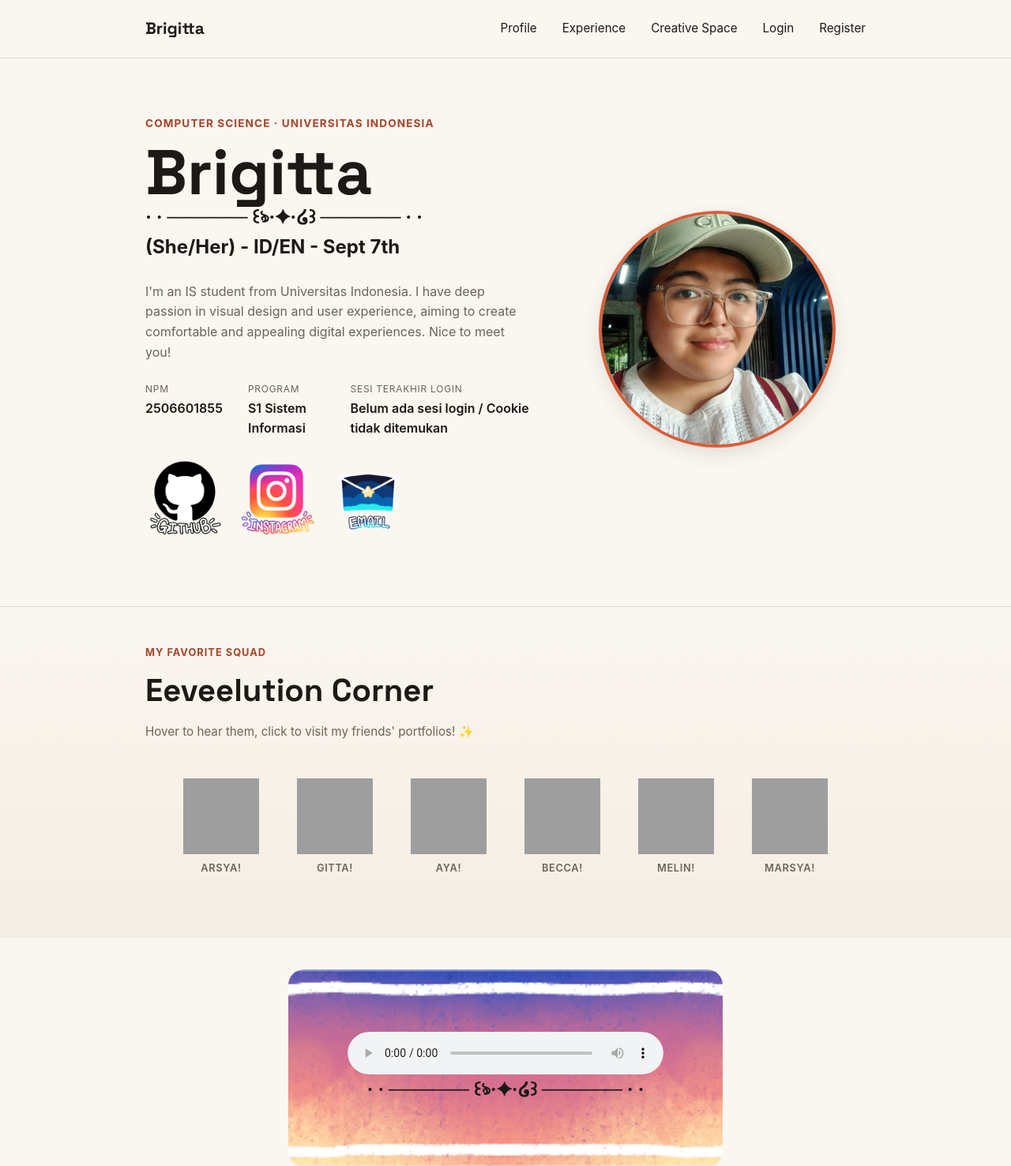
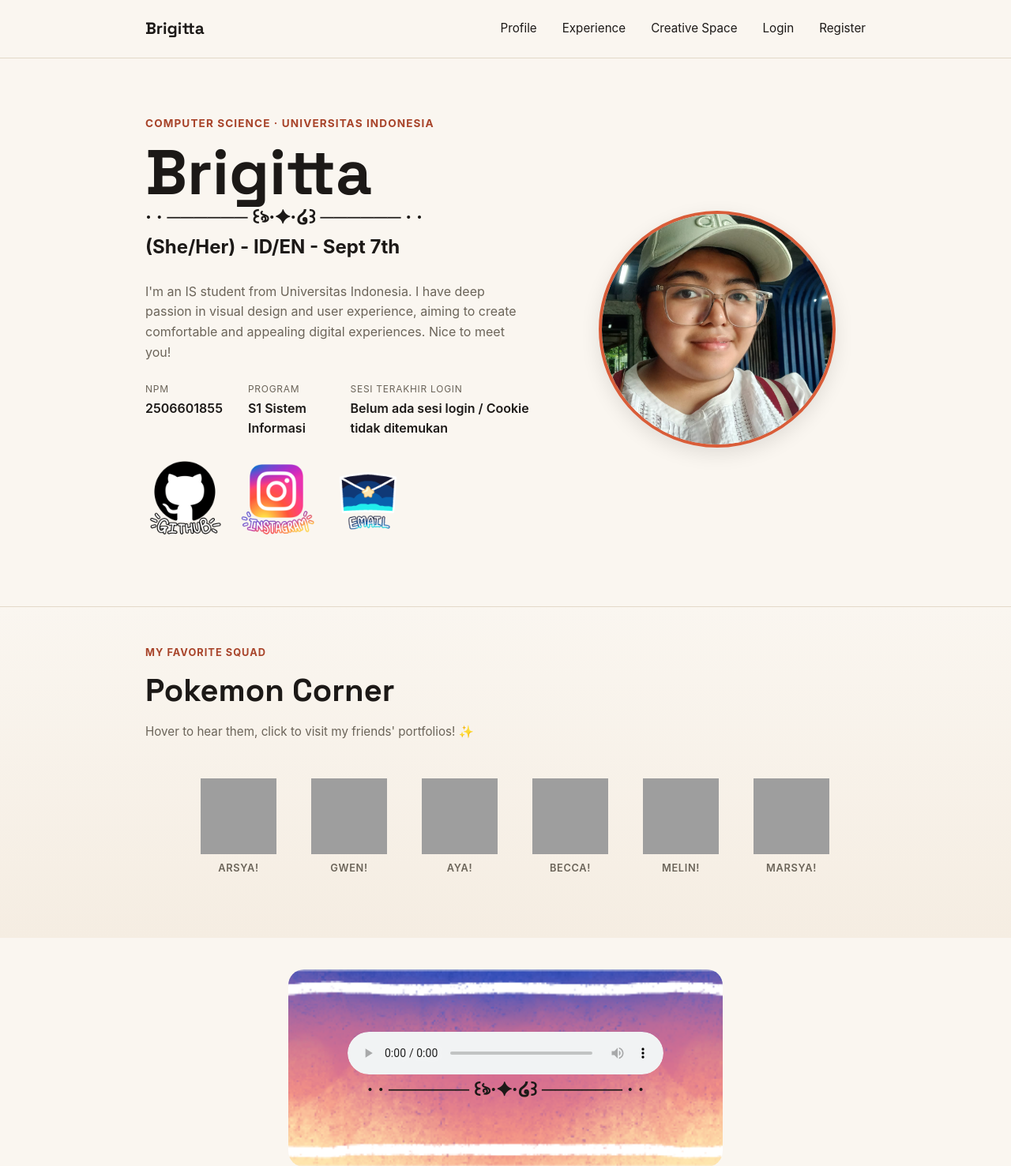
Before and after one commit to brigittasimanjuntak/myportfolio, a Django app: page / in a window 1280 px wide. Shown: the top 1477 px of the page at 79% size. Run offline with Django 5.2, Linux system fonts and the light colour scheme; grey boxes are pictures that could not be loaded.

Commit message:
changing from eeveelution to pokemon changing pokemon sprites

```diff
--- a/static/css/style.css
+++ b/static/css/style.css
@@ -553,14 +553,14 @@ h1, .brand {
     border-top: 1px solid var(--line);
 }
 
-/* ===== EEVEELUTION SECTION ===== */
-.eeveelution-section {
+/* ===== POKEMON SECTION ===== */
+.pokemon-section {
     padding: 3rem 0 4rem;
     border-top: 1px solid var(--line);
     background: linear-gradient(180deg, var(--paper) 0%, #f5ede2 100%);
 }
 
-.eeveelution-section h2 {
+.pokemon-section h2 {
     font-family: "Space Grotesk", -apple-system, sans-serif;
     font-size: clamp(1.8rem, 4vw, 2.5rem);
     font-weight: 700;
@@ -573,14 +573,16 @@ h1, .brand {
     font-size: 0.95rem;
 }
 
-.eeveelution-grid {
-    display: flex;
-    flex-wrap: wrap;
-    gap: 1.25rem;
-    justify-content: center;
+.pokemon-grid {
+    display: grid;
+    grid-template-columns: repeat(6, 1fr);
+    gap: 1rem;
+    justify-items: center;
+    max-width: 800px;
+    margin: 0 auto;
 }
 
-.eeveelution-card {
+.pokemon-card {
     display: flex;
     flex-direction: column;
     align-items: center;
@@ -594,27 +596,27 @@ h1, .brand {
     image-rendering: pixelated;  /* Biar pixel art tetep tajam */
 }
 
-.eeveelution-card:hover {
+.pokemon-card:hover {
     transform: translateY(-6px);
     border-color: var(--accent);
     background: white;
     box-shadow: 0 12px 24px rgba(217, 93, 57, 0.15);
 }
 
-.eeveelution-sprite {
+.pokemon-sprite {
     width: 96px;
     height: 96px;
-    image-rendering: pixelated;  /* PENTING: pixel art gak blur */
+    image-rendering: pixelated;
     image-rendering: crisp-edges;
     transition: transform 0.25s ease;
 }
 
-.eeveelution-card:hover .eeveelution-sprite {
+.pokemon-card:hover .pokemon-sprite {
     transform: scale(1.15) rotate(-3deg);
     animation: bounce 0.6s ease infinite alternate;
 }
 
-.eeveelution-name {
+.pokemon-name {
     margin-top: 0.5rem;
     font-size: 0.8rem;
     font-weight: 600;
@@ -624,7 +626,7 @@ h1, .brand {
     transition: color 0.25s ease;
 }
 
-.eeveelution-card:hover .eeveelution-name {
+.pokemon-card:hover .pokemon-name {
     color: var(--accent);
 }
 
@@ -635,11 +637,11 @@ h1, .brand {
 
 /* Responsive */
 @media (max-width: 600px) {
-    .eeveelution-sprite {
+    .pokemon-sprite {
         width: 72px;
         height: 72px;
     }
-    .eeveelution-grid {
+    .pokemon-grid {
         gap: 0.75rem;
     }
 }
--- a/templates/base.html
+++ b/templates/base.html
@@ -13,7 +13,7 @@
 
 <script>
     document.addEventListener("DOMContentLoaded", function() {
-        const cards = document.querySelectorAll(".eeveelution-card");
+        const cards = document.querySelectorAll(".pokemon-card");
         const audioCache = {};  // Cache audio biar gak load ulang tiap hover
 
         cards.forEach(card => {
--- a/templates/index.html
+++ b/templates/index.html
@@ -45,86 +45,86 @@
             </div>
         </section>
 
-        <!-- EEVEELUTION SECTION -->
-        <section class="eeveelution-section">
+        <!-- pokemon SECTION -->
+        <section class="pokemon-section">
         <div class="container">
         <p class="section-kicker">My favorite squad</p>
-        <h2>Eeveelution Corner</h2>
+        <h2>Pokemon Corner</h2>
         <p class="section-desc">Hover to hear them, click to visit my friends' portfolios! ✨</p>
 
-        <div class="eeveelution-grid">
-            <!-- Arsya Sylveon -->
+        <div class="pokemon-grid">
+            <!-- Arsya Braixen -->
             <a href="https://arsya-khairunissa-myportofolio.pws.cs.ui.ac.id/"
                target="_blank"
-               class="eeveelution-card"
+               class="pokemon-card"
+               data-sound="https://raw.githubusercontent.com/PokeAPI/cries/main/cries/pokemon/latest/654.ogg"
+               title="Braixen">
+                <img src="https://raw.githubusercontent.com/PokeAPI/sprites/master/sprites/pokemon/654.png"
+                     alt="Braixen"
+                     class="pokemon-sprite">
+                <span class="pokemon-name">Arsya!</span>
+            </a>
+
+            <!-- Gwen Sylveon  -->
+            <a href="https://stefani-gwen-myportofolio.pws.cs.ui.ac.id/"
+               target="_blank"
+               class="pokemon-card"
                data-sound="https://raw.githubusercontent.com/PokeAPI/cries/main/cries/pokemon/latest/700.ogg"
                title="Sylveon">
                 <img src="https://raw.githubusercontent.com/PokeAPI/sprites/master/sprites/pokemon/700.png"
                      alt="Sylveon"
-                     class="eeveelution-sprite">
-                <span class="eeveelution-name">Arsya!</span>
+                     class="pokemon-sprite">
+                <span class="pokemon-name">Gwen!</span>
             </a>
 
-            <!-- Gitta Vaporeon -->
-            <a href="https://brigitta-elissa-myportfolio.pws.cs.ui.ac.id/"
+            <!-- Aya Floragato -->
+            <a href="https://zahra-nayla51-myportofolio.pws.cs.ui.ac.id/"
                target="_blank"
-               class="eeveelution-card"
-               data-sound="https://raw.githubusercontent.com/PokeAPI/cries/main/cries/pokemon/latest/134.ogg"
-               title="Vaporeon">
-                <img src="https://raw.githubusercontent.com/PokeAPI/sprites/master/sprites/pokemon/134.png"
-                     alt="Vaporeon"
-                     class="eeveelution-sprite">
-                <span class="eeveelution-name">Gitta!</span>
+               class="pokemon-card"
+               data-sound="https://raw.githubusercontent.com/PokeAPI/cries/main/cries/pokemon/latest/906.ogg"
+               title="Floragato">
+                <img src="https://raw.githubusercontent.com/PokeAPI/sprites/master/sprites/pokemon/906.png"
+                     alt="Floragato"
+                     class="pokemon-sprite">
+                <span class="pokemon-name">Aya!</span>
             </a>
 
-            <!-- Aya Flareon -->
-            <a href="https://zahra-nayla51-myportofolio.pws.cs.ui.ac.id/"
+            <!-- Becca Pancham -->
+            <a href="https://rebeccaniaga-napitupulu-myportofolio.pws.cs.ui.ac.id"
                target="_blank"
-               class="eeveelution-card"
-               data-sound="https://raw.githubusercontent.com/PokeAPI/cries/main/cries/pokemon/latest/136.ogg"
-               title="Flareon">
-                <img src="https://raw.githubusercontent.com/PokeAPI/sprites/master/sprites/pokemon/136.png"
-                     alt="Flareon"
-                     class="eeveelution-sprite">
-                <span class="eeveelution-name">Aya!</span>
+               class="pokemon-card"
+               data-sound="https://raw.githubusercontent.com/PokeAPI/cries/main/cries/pokemon/latest/674.ogg"
+               title="Pancham">
+                <img src="https://raw.githubusercontent.com/PokeAPI/sprites/master/sprites/pokemon/674.png"
+                     alt="Pancham"
+                     class="pokemon-sprite">
+                <span class="pokemon-name">Becca!</span>
             </a>
 
-            <!-- Becca Glaceon -->
-            <a href="https://rebeccaniaga-napitupulu-myportofolio.pws.cs.ui.ac.id"
+            <!-- Melin Skitty -->
+            <a href="https://amelinda-fedora-myportofolio.pws.cs.ui.ac.id/"
                target="_blank"
-               class="eeveelution-card"
-               data-sound="https://raw.githubusercontent.com/PokeAPI/cries/main/cries/pokemon/latest/471.ogg"
-               title="Glaceon">
-                <img src="https://raw.githubusercontent.com/PokeAPI/sprites/master/sprites/pokemon/471.png"
-                     alt="Glaceon"
-                     class="eeveelution-sprite">
-                <span class="eeveelution-name">Becca!</span>
+               class="pokemon-card"
+               data-sound="https://raw.githubusercontent.com/PokeAPI/cries/main/cries/pokemon/latest/300.ogg"
+               title="Skitty">
+                <img src="https://raw.githubusercontent.com/PokeAPI/sprites/master/sprites/pokemon/300.png"
+                     alt="Skitty"
+                     class="pokemon-sprite">
+                <span class="pokemon-name">Melin!</span>
             </a>
 
-            <!-- Melin Leafeon -->
-            <a href="https://amelinda-fedora-myportofolio.pws.cs.ui.ac.id/"
-               target="_blank"
-               class="eeveelution-card"
-               data-sound="https://raw.githubusercontent.com/PokeAPI/cries/main/cries/pokemon/latest/470.ogg"
-               title="Leafeon">
-                <img src="https://raw.githubusercontent.com/PokeAPI/sprites/master/sprites/pokemon/470.png"
-                     alt="Leafeon"
-                     class="eeveelution-sprite">
-                <span class="eeveelution-name">Melin!</span>
-            </a>
-
-            <!-- Marsya Umbreon  -->
+            <!-- Marsya Purrloin  -->
             <a href="https://marsya-rizka-myportofolio.pws.cs.ui.ac.id"
                target="_blank"
-               class="eeveelution-card"
-               data-sound="https://raw.githubusercontent.com/PokeAPI/cries/main/cries/pokemon/latest/197.ogg"
-               title="Umbreon">
-                <img src="https://raw.githubusercontent.com/PokeAPI/sprites/master/sprites/pokemon/197.png"
-                     alt="Umbreon"
-                     class="eeveelution-sprite">
-                <span class="eeveelution-name">Marsya!</span>
+               class="pokemon-card"
+               data-sound="https://raw.githubusercontent.com/PokeAPI/cries/main/cries/pokemon/latest/509.ogg"
+               title="Purrloin">
+                <img src="https://raw.githubusercontent.com/PokeAPI/sprites/master/sprites/pokemon/509.png"
+                     alt="Purrloin"
+                     class="pokemon-sprite">
+                <span class="pokemon-name">Marsya!</span>
             </a>
-        </div>
+            </div>
          </div>
         </section>
 
```
